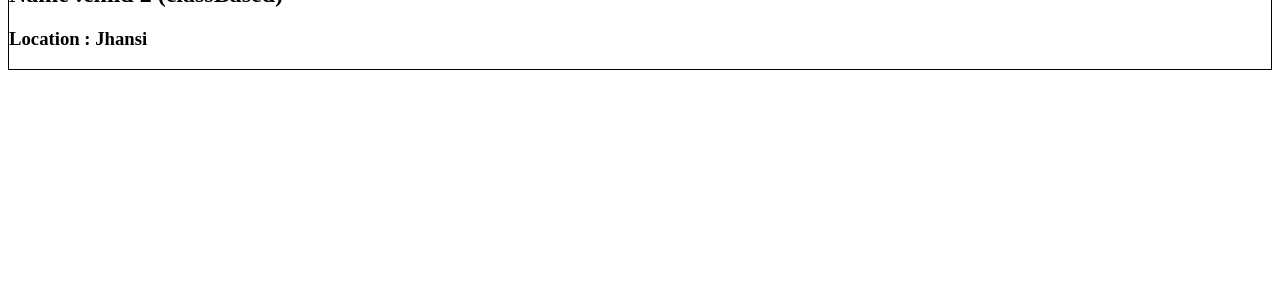
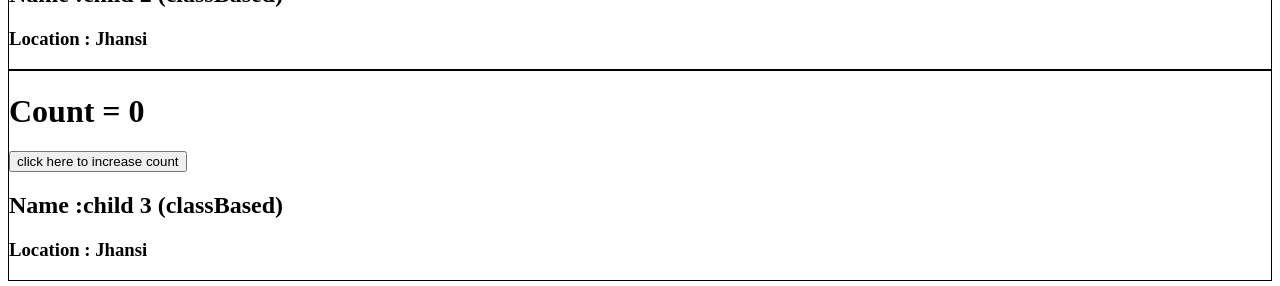
Before and after one commit to Student-Anshuman/Nameste-react, a React (Vite) app: page /about in a window 1280 px wide. Shown: the part 604-890 px from the top of the page. Before the commit the page ends 800 px from the top, so only its background shows below. Built offline with nearby package versions, Linux system fonts and the light colour scheme.

Commit message:
episode 8

```diff
--- a/src/Components/About.js
+++ b/src/Components/About.js
@@ -23,6 +23,7 @@ class About extends React.Component{
 
         <UserClass name={"child 1 (classBased)"} location={"Jhansi"} />
         <UserClass name={"child 2 (classBased)"} location={"Jhansi"} />
+        <UserClass name={"child 3 (classBased)"} location={"Jhansi"} />
       </div>
     );
 
--- a/src/Components/UserClass.js
+++ b/src/Components/UserClass.js
@@ -14,15 +14,15 @@ class UserClass extends Component {
       // only render that state was updating
     };
 
-    console.log("child constructor");
+    console.log(this.props.name + "constructor");
   }
 // API CALLS INSIDE componentDidMount()
   componentDidMount() {
-    console.log("child componentDidMount ");
+    console.log(this.props.name + "child componentDidMount ");
   }
 
   render() {
-    console.log("child render");
+    console.log(this.props.name + "child render");
     //by destructuring
     const { name, location } = this.props;
 
```
